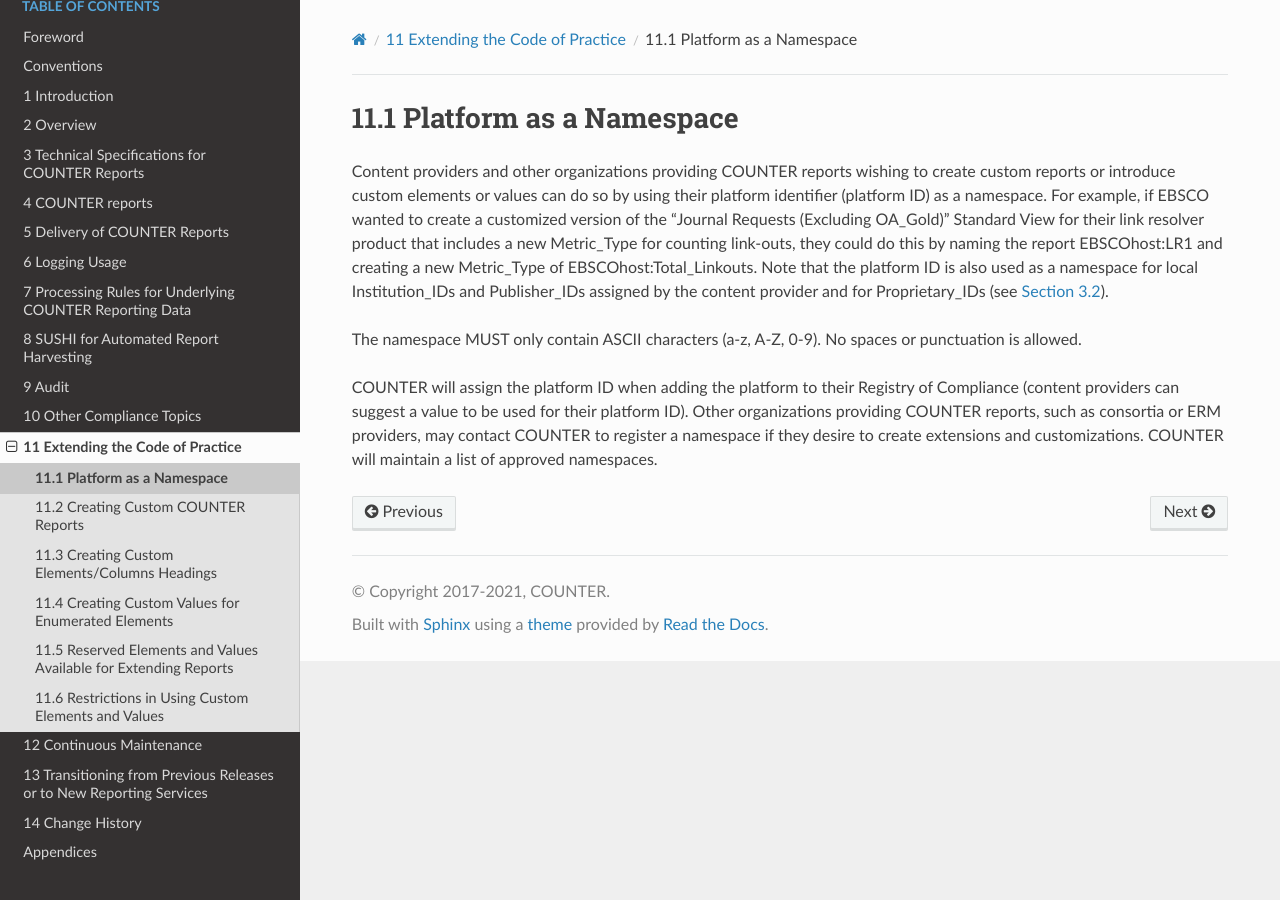
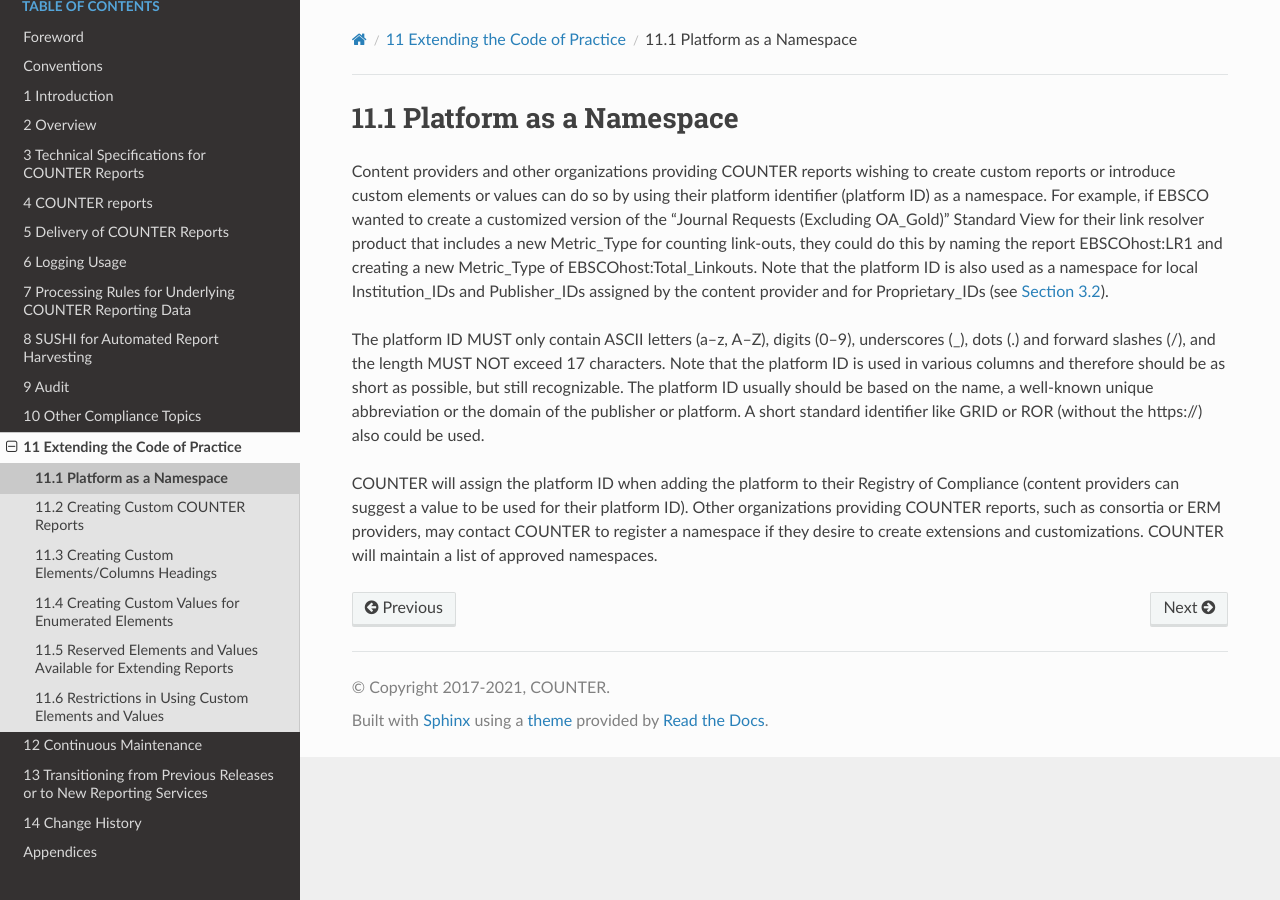
Before and after one commit to Project-Counter/cop5, a Sphinx documentation site: the page built from source/11-extending/01-platform-as-a-namespace.rst, in a window 1280 px wide. Built offline with Sphinx 7.4.7 and the Read the Docs theme 2.0.0, drawn with Linux system fonts in a browser that asks for light colours.

Commit message:
Update rules for platform IDs and add guidance on how to choose a platform ID

```diff
--- a/source/11-extending/01-platform-as-a-namespace.rst
+++ b/source/11-extending/01-platform-as-a-namespace.rst
@@ -7,6 +7,6 @@ Platform as a Namespace
 
 Content providers and other organizations providing COUNTER reports wishing to create custom reports or introduce custom elements or values can do so by using their platform identifier (platform ID) as a namespace. For example, if EBSCO wanted to create a customized version of the “Journal Requests (Excluding OA_Gold)” Standard View for their link resolver product that includes a new Metric_Type for counting link-outs, they could do this by naming the report EBSCOhost:LR1 and creating a new Metric_Type of EBSCOhost:Total_Linkouts. Note that the platform ID is also used as a namespace for local Institution_IDs and Publisher_IDs assigned by the content provider and for Proprietary_IDs (see :numref:`formats`).
 
-The namespace MUST only contain ASCII characters (a-z, A-Z, 0-9). No spaces or punctuation is allowed.
+The platform ID MUST only contain ASCII letters (a–z, A–Z), digits (0–9), underscores (_), dots (.) and forward slashes (/), and the length MUST NOT exceed 17 characters. Note that the platform ID is used in various columns and therefore should be as short as possible, but still recognizable. The platform ID usually should be based on the name, a well-known unique abbreviation or the domain of the publisher or platform. A short standard identifier like GRID or ROR (without the \https://) also could be used.
 
 COUNTER will assign the platform ID when adding the platform to their Registry of Compliance (content providers can suggest a value to be used for their platform ID). Other organizations providing COUNTER reports, such as consortia or ERM providers, may contact COUNTER to register a namespace if they desire to create extensions and customizations. COUNTER will maintain a list of approved namespaces.
```
